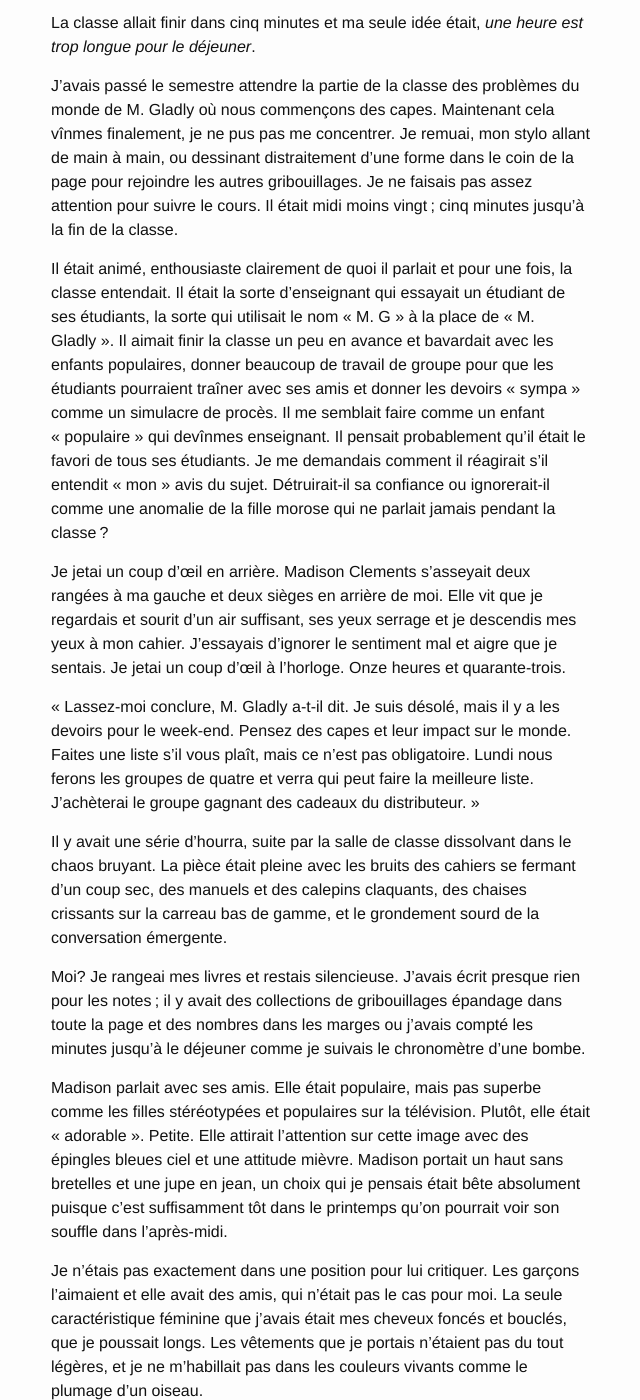
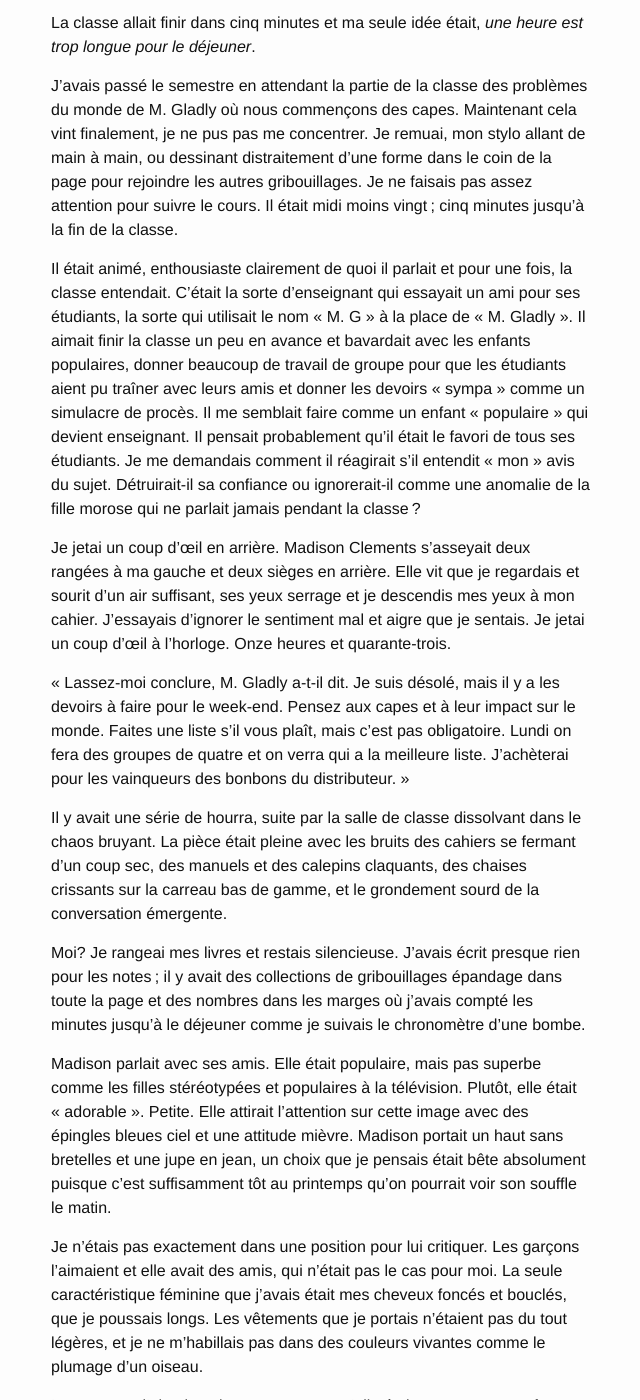
Before and after one commit to parahumains/parahumains.github.io, a Jekyll site: the page built from _posts/gestation/2017-03-27-gestation-01.md, in a window 1280 px wide and 1400 px high, scrolled down 317 px. Shown: the whole window, without its empty margins (319-959 px from the left). Built offline with Jekyll 4.4.1, drawn with Linux system fonts in a browser that asks for light colours; some of the changed text lies outside the part shown.

Commit message:
edit through 123

```diff
--- a/_posts/gestation/2017-03-27-gestation-01.md
+++ b/_posts/gestation/2017-03-27-gestation-01.md
@@ -4,120 +4,120 @@
 category: Gestation
 ---
 
-*Une note brève de l'auteur : Cette histoire n'est pas pour les lecteurs jeunes ou sensible.
-Les lecteurs qui sont à l'affût de « [trigger warnings](https://fr.wikipedia.org/wiki/Trigger_warning_(psychologie)) » sont advisés d'éviter Parahumains.*
+*Une note brève de l'auteur : Cette histoire n'est pas pour les lecteurs jeunes ou sensibles.
+Les lecteurs qui sont à l'affût de « [trigger warnings](https://fr.wikipedia.org/wiki/Trigger_warning_(psychologie)) » sont avisés d'éviter Parahumains.*
 
 ---
 
 La classe allait finir dans cinq minutes et ma seule idée était, *une heure est trop longue pour le déjeuner*.
 
-J'avais passé le semestre attendre la partie de la classe des problèmes du monde de M. Gladly où nous commençons des capes.
-Maintenant cela vînmes finalement, je ne pus pas me concentrer.
+J'avais passé le semestre en attendant la partie de la classe des problèmes du monde de M. Gladly où nous commençons des capes.
+Maintenant cela vint finalement, je ne pus pas me concentrer.
 Je remuai, mon stylo allant de main à main, ou dessinant distraitement d'une forme dans le coin de la page pour rejoindre les autres gribouillages.
 Je ne faisais pas assez attention pour suivre le cours.
 Il était midi moins vingt ; cinq minutes jusqu'à la fin de la classe.
 
 Il était animé, enthousiaste clairement de quoi il parlait et pour une fois, la classe entendait.
-Il était la sorte d'enseignant qui essayait un étudiant de ses étudiants, la sorte qui utilisait le nom « M. G » à la place de « M. Gladly ».
-Il aimait finir la classe un peu en avance et bavardait avec les enfants populaires, donner beaucoup de travail de groupe pour que les étudiants pourraient traîner avec ses amis et donner les devoirs « sympa » comme un simulacre de procès.
-Il me semblait faire comme un enfant « populaire » qui devînmes enseignant.
+C'était la sorte d'enseignant qui essayait un ami pour ses étudiants, la sorte qui utilisait le nom « M. G » à la place de « M. Gladly ».
+Il aimait finir la classe un peu en avance et bavardait avec les enfants populaires, donner beaucoup de travail de groupe pour que les étudiants aient pu traîner avec leurs amis et donner les devoirs « sympa » comme un simulacre de procès.
+Il me semblait faire comme un enfant « populaire » qui devient enseignant.
 Il pensait probablement qu'il était le favori de tous ses étudiants.
 Je me demandais comment il réagirait s'il entendit « mon » avis du sujet.
 Détruirait-il sa confiance ou ignorerait-il comme une anomalie de la fille morose qui ne parlait jamais pendant la classe ?
 
 Je jetai un coup d’œil en arrière.
-Madison Clements s'asseyait deux rangées à ma gauche et deux sièges en arrière de moi.
+Madison Clements s'asseyait deux rangées à ma gauche et deux sièges en arrière.
 Elle vit que je regardais et sourit d'un air suffisant, ses yeux serrage et je descendis mes yeux à mon cahier.
 J'essayais d'ignorer le sentiment mal et aigre que je sentais.
 Je jetai un coup d’œil à l’horloge.
 Onze heures et quarante-trois.
 
-« Lassez-moi conclure, M. Gladly a-t-il dit. Je suis désolé, mais il y a les devoirs pour le week-end.
-Pensez des capes et leur impact sur le monde.
-Faites une liste s'il vous plaît, mais ce n'est pas obligatoire.
-Lundi nous ferons les groupes de quatre et verra qui peut faire la meilleure liste.
-J'achèterai le groupe gagnant des cadeaux du distributeur. »
+« Lassez-moi conclure, M. Gladly a-t-il dit. Je suis désolé, mais il y a les devoirs à faire pour le week-end.
+Pensez aux capes et à leur impact sur le monde.
+Faites une liste s'il vous plaît, mais c'est pas obligatoire.
+Lundi on fera des groupes de quatre et on verra qui a la meilleure liste.
+J'achèterai pour les vainqueurs des bonbons du distributeur. »
 
-Il y avait une série d'hourra, suite par la salle de classe dissolvant dans le chaos bruyant.
+Il y avait une série de hourra, suite par la salle de classe dissolvant dans le chaos bruyant.
 La pièce était pleine avec les bruits des cahiers se fermant d'un coup sec, des manuels et des calepins claquants, des chaises crissants sur la carreau bas de gamme, et le grondement sourd de la conversation émergente.
 
 Moi?
 Je rangeai mes livres et restais silencieuse.
-J'avais écrit presque rien pour les notes ; il y avait des collections de gribouillages épandage dans toute la page et des nombres dans les marges ou j'avais compté les minutes jusqu'à le déjeuner comme je suivais le chronomètre d'une bombe.
+J'avais écrit presque rien pour les notes ; il y avait des collections de gribouillages épandage dans toute la page et des nombres dans les marges où j'avais compté les minutes jusqu'à le déjeuner comme je suivais le chronomètre d'une bombe.
 
 Madison parlait avec ses amis.
-Elle était populaire, mais pas superbe comme les filles stéréotypées et populaires sur la télévision.
+Elle était populaire, mais pas superbe comme les filles stéréotypées et populaires à la télévision.
 Plutôt, elle était « adorable ».
 Petite.
 Elle attirait l'attention sur cette image avec des épingles bleues ciel et une attitude mièvre.
-Madison portait un haut sans bretelles et une jupe en jean, un choix qui je pensais était bête absolument puisque c'est suffisamment tôt dans le printemps qu'on pourrait voir son souffle dans l'après-midi.
+Madison portait un haut sans bretelles et une jupe en jean, un choix que je pensais était bête absolument puisque c'est suffisamment tôt au printemps qu'on pourrait voir son souffle le matin.
 
 Je n'étais pas exactement dans une position pour lui critiquer.
 Les garçons l'aimaient et elle avait des amis, qui n'était pas le cas pour moi.
-La seule caractéristique féminine que j'avais était mes cheveux foncés et bouclés, que je poussait longs.
-Les vêtements que je portais n’étaient pas du tout légères, et je ne m'habillait pas dans les couleurs vivants comme le plumage d'un oiseau.
+La seule caractéristique féminine que j'avais était mes cheveux foncés et bouclés, que je poussais longs.
+Les vêtements que je portais n’étaient pas du tout légères, et je ne m'habillais pas dans des couleurs vivantes comme le plumage d'un oiseau.
 
-Les garçons l'aimaient, je pensai, parce qu'elle était attrayant sans sans étant intimidante.
+Les garçons l'aimaient, je pense, parce qu'elle était attrayante sans être intimidante.
 
 Si seulement ils savaient.
 
-La cloche sonna avec un ding-dong chantant, et j'étais la première personne partir la salle de classe.
-Je ne courait pas, mais je ne marchais pas alors que je me dirigeais en haut la cage d'escalier et vers la salle de bain.
+La cloche sonna avec un ding-dong chantant et j'étais la première personne à partir la salle de classe.
+Je ne courais pas, mais je ne marchais pas alors que je me dirigeais en haut la cage d'escalier et vers la salle de bain.
 
-Il y avait déjà une demi-douzaine filles, donc j'avais besoin d'attendre pour un cabinet ouvrir.
+Il y avait déjà une demi-douzaine filles, donc j'avais besoin d'attendre un cabinet ouvrir.
 Je regardais nerveusement la porte de la salle de bain, espérant que personne d'autre n'entra.
 
 Dès qu'il y avait un cabinet ouvert, je me laissai entrer.
-Je penchai contre le mur, et expirai lentement.
+Je penchai contre le mur et expirai lentement.
 Ce n'était pas exactement un soupir du soulagement.
 Le soulagement insinue qu'on se sent mieux.
-Je ne me serait pas sentie meilleure jusqu'à je serais arrivée chez moi.
+Je ne me serais pas meilleure avant d'arriver chez moi.
 Non, je me sentais justement moins mal à l'aise.
 
-Il prit peut-être avant le bruit des autres s'arrêta.
-Un coup d’œil dessous les cloisons montra que personne n'était dans la salle de bain.
-Je m'assit sur le couvercle de la toilette et commença manger mon repas.
+C'était peut-être cinq minutes avant le bruit des autres s'arrêta.
+Un coup d’œil dessous les cloisons me montra que personne n'était dans la salle de bain.
+Je m'assis sur le couvercle de la toilette et commença manger mon repas.
 
-La déjeuner sur la toilette était routinière maintenant.
-Chaque jour de classe je finirais mon repas, puis je faisait mes devoirs ou lisait un livre jusqu'à le fin de la déjeuner.
-Le seul livre dans mon sac que je n'ai pas lu s'appelait « Triumvirate », une biographie des trois  membres éminents de la Protectorat.
+Le déjeuner sur la toilette était routinière maintenant.
+Chaque jour de classe, je finissais mon repas, puis je faisait mes devoirs ou lisait un livre jusqu'à la fin de la déjeuner.
+Le seul livre dans mon sac que je n'avais pas lu s'appelait « Triumvirate », une biographie des trois membres éminents de la Protectorat.
 Je pensais que je faisais la tâche de M. Gladly avant de lisant, parce que je n'appréciais pas la lecture.
 Les biographies n'étaient pas mon genre, particulièrement quand je pensais que tout de cela était inventé.
 
-Quoi que mon programme, je n'avait pas même la chance pour finir mon wrap au pita.
+Quoi que mon programme, je n'avais même pas une chance à finir mon wrap au pita.
 La porte de la salle de bain cogna ouverte.
 Je restai pétrifiée.
-Je ne voulait pas faire bruire le sac et laisser quelqu'un sait cd que je faisait, alors je restai silencieuse et écoutai.
+Je ne voulais pas faire bruire le sac et laisser quelqu'un sait ce que je faisais, alors je restai silencieuse et écoutai.
 
-Je ne put pas distinguer les voix.
+Je ne pus pas distinguer les voix.
 Le bruit de la conversation était obscur par du gloussement et le son de l'eau.
 Il y avait un coup sur la porte, qui me causa sauter.
-Je l'ignorai, mais la personne sur l'autre côte répéta le coup.
+Je l'ignorai, mais la personne sur l'autre côté répéta le coup.
 
-« Occupée », je dit avec hésitation.
+« Occupée », je dis avec hésitation.
 
-« Mon Dieu, c'est Taylor! » une des filles cria avec jubilation, et ensuite en réponse à quelque chose qu'une autre fille chuchota, je lui entendis ajouter, « Ouais, fais-le ».
+« Mon Dieu, c'est Taylor! » une des filles cria avec jubilation et ensuite en réponse à quelque chose qu'une autre fille chuchota, je lui entendis ajouter, « Ouais, fais-le ».
 
-Je me levai tout à coup, laissant mon sac avec le dernier peu de ma déjeuner tomber au sol carrelé.
+Je me levai tout à coup, laissant mon sac avec le dernier peu de mon déjeuner tomba au sol carrelé.
 Pressant vers la porte, j'ouvris le verrou et poussai.
 La porte ne bougea pas.
 
 Il y avait des bruits des cabinets de chaque côté de moi, ensuite un bruit au-dessus moi.
-Je regardai en haut, seulement être gicié dans le visage.
-Mes yeux commencèrent piquer, et j'étais aveuglée momentanément par le fluide dans mes yeux et le nuageant de mes lunettes.
-Je pourrait le sentir comme il coulait en bas mon visage.
+Je regardai en haut, seulement être giclée dans le visage.
+Mes yeux commencèrent à piquer, et j'étais aveuglée momentanément par le fluide dans mes yeux et le maculage de mes lunettes.
+Je pourrais le sentir comme il coulait en bas mon visage.
 Le jus de canneberge.
 
-Elles ne s'arretèrent pas là.
-Je réussis à enlever mes lunettes juste à temps pour voir Madison et Sophia sur le somme de la porte, chaque prêt avec les bouteilles plastiques.
-Je se penchai avec mes mains au-dessus ma tête juste avant elles vidèrent le contenu par-dessus moi.
+Elles ne s'arrêtèrent pas là.
+Je réussis à enlever mes lunettes juste à temps pour voir Madison et Sophia sur le sommet de la porte, chaque prête avec des bouteilles plastiques.
+Je me penchai avec mes mains au-dessus ma tête juste avant elles vidèrent le contenu par-dessus moi.
 
-Il ruisselait en bas l'arrière de mon cou, trempa mes vêtements, et pétilla alors qu'il coula à travers mes cheveux.
-Je pressai encore vers la porte, mais la fille sur l'autre côte était serrée contre.
+Il ruisselait en bas l'arrière de mon cou, trempa mes vêtements et pétilla alors qu'il coula à travers mes cheveux.
+Je pressai encore vers la porte, mais la fille sur l'autre côté était serrée contre.
 
-Si les filles qui vinrent le jus et le soda par-dessus moi étaient Madison et Sophia, alors la fille sur l'autre côte de la porte était Emma, le chef du trio.
-Sentant un élan de fâché, je poussai sur le porte avec le poids complet de mon corps.
-Je n'accomplis rien, et mes chausseurs perdirent la traction sur le sol.
+Si les filles qui vinrent le jus et le soda par-dessus moi étaient Madison et Sophia, alors la fille sur l'autre côté de la porte était Emma, le chef du trio.
+Dans un accès de la colère, je poussai sur la porte avec le poids complet de mon corps.
+Je n'accomplis rien et mes chausseurs perdirent la traction sur le sol.
 Je me mis à genoux dans une flaque du jus.
 
 La porte s'ouvrit, et je lançai un regard noir vers les trois femmes.
```
